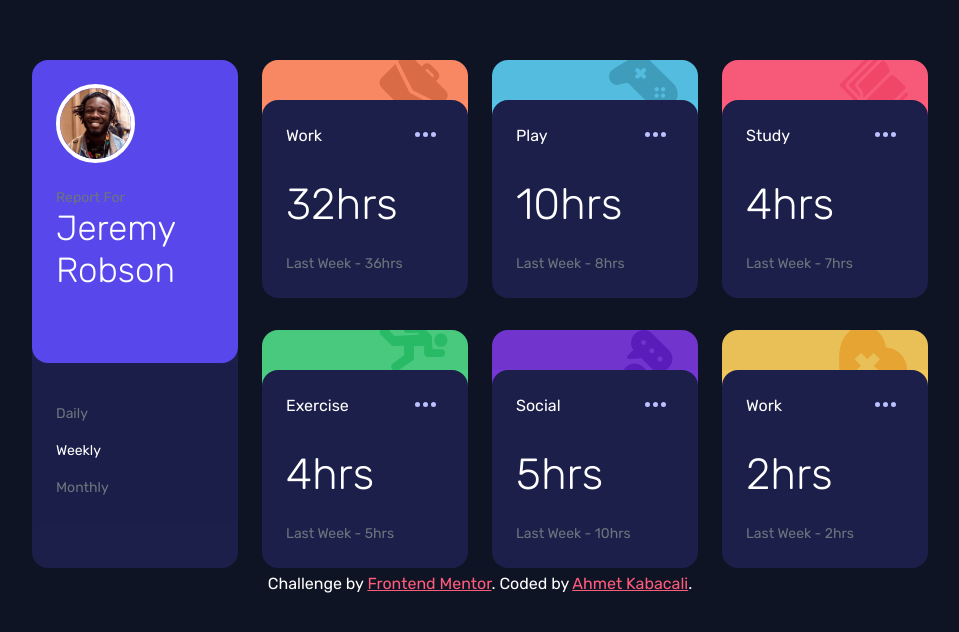
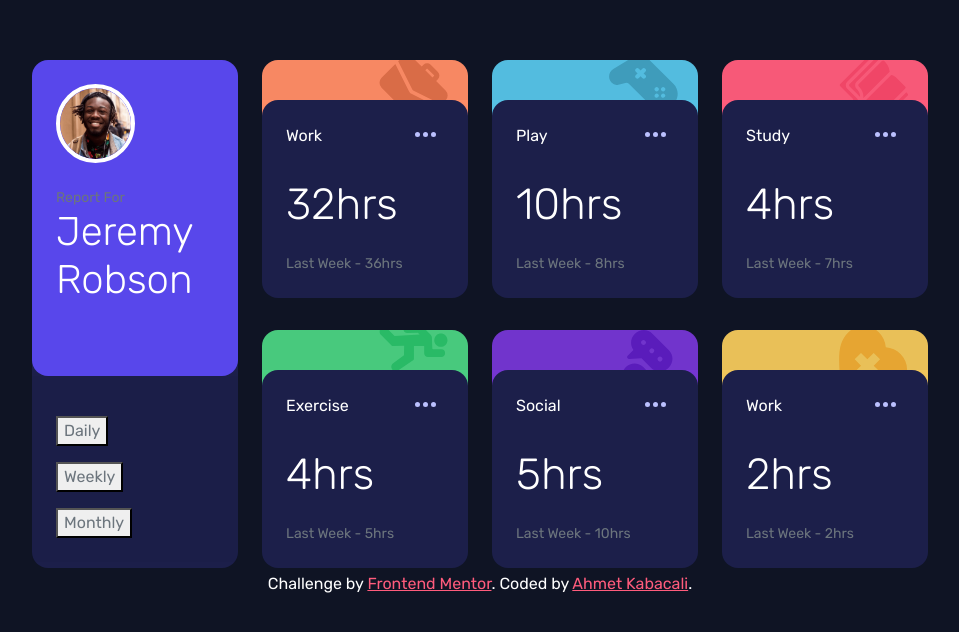
Before and after one commit to ahmetkabacali/Time-tracking-dashboard, a website: page index.html in a window 1280 px wide. Shown: the part 120-752 px from the top of the page, without its empty margins (160-1119 px from the left). Drawn offline with Linux system fonts and the light colour scheme.

Commit message:
Add files via upload

```diff
--- a/index.html
+++ b/index.html
@@ -24,18 +24,18 @@
             </figure>
             <div class="col-9 col-lg-12 ps-3 ps-md-5 ps-lg-0">
               <small class="text-muted d-block ">Report For</small>
-              <h3 class="card-title mb-lg-5 fs-1 fw-light">Jeremy Robson</h3>
+              <h2 class="card-title mb-lg-5 fs-1 fw-light">Jeremy Robson</h2>
             </div>
           </div>
           <div id="timeframes" class="card-footer p-lg-4 d-flex justify-content-around d-lg-block person__card__footer ">
-            <small type="submit" class="time-period text-muted d-block mt-3">Daily</small>
-            <small type="submit" class="time-period text-muted d-block mt-3 active">Weekly</small>
-            <small type="submit" class="time-period text-muted d-block mt-3">Monthly</small>
+            <button type="submit" class="time-period text-muted d-block mt-3">Daily</button>
+            <button type="submit" class="time-period text-muted d-block mt-3 active">Weekly</small>
+            <button type="submit" class="time-period text-muted d-block mt-3">Monthly</small>
           </div>
         </div>
       </div>
+      <div class="stat  col-md-12 col-lg-9">
 <!-- ******************************************************************************** -->
-      <div class="stat  col-md-12 col-lg-9">
         <div class="row stat__top row-cols-1 row-cols-md-3 g-4 mb-2">
           <div class="col stat__col work">
             <div class="card stat__card stat__work__card">
```
